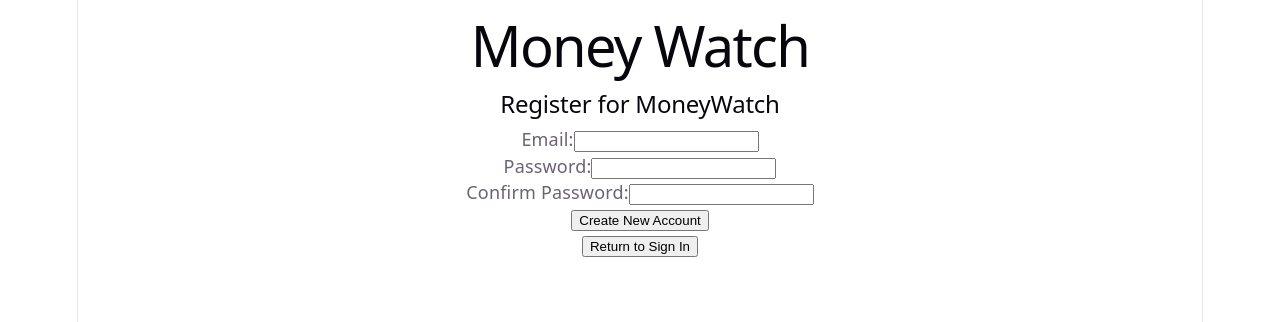
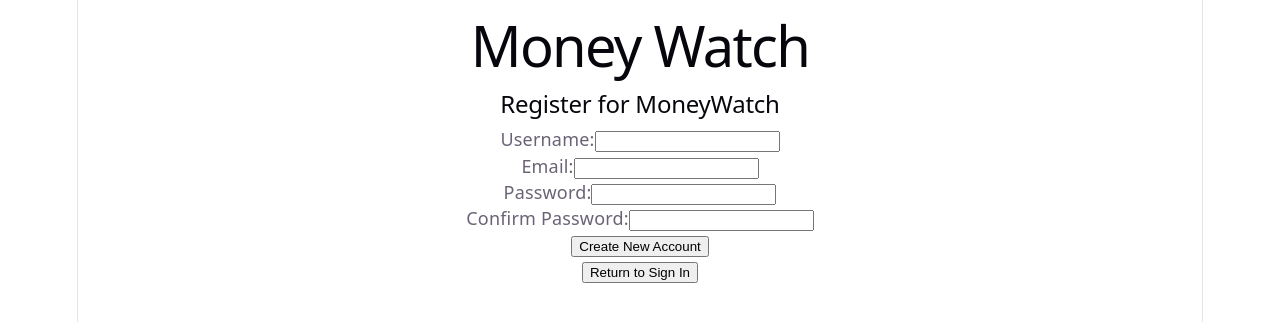
Before and after one commit to Jyotiraditya7/ECE1724_Project, a React (Vite) app in the folder react/my-app/: page / in a window 1280 px wide. Both pictures are taken after typing "name@example.com", "Sample" into the empty fields and a click on the button "Create a New Account". Shown: the top 322 px of the page. Built offline with nearby package versions, Linux system fonts and the light colour scheme.

Commit message:
Added username field to login page for account creation

```diff
--- a/react/my-app/src/components/LoginForm.tsx
+++ b/react/my-app/src/components/LoginForm.tsx
@@ -5,6 +5,7 @@ import type { LoginFormData } from "../types";
 import { useEffect, useState } from "react";
 
 const empty_form: LoginFormData = {
+	username: "",
 	email: "",
 	password: "",
 	confirmPass: ""
@@ -48,6 +49,19 @@ export default function LoginForm({createNew, onSubmit }: LoginFormProps) {
 	      onSubmit={handleSubmit}
     	>
 	      <div>
+					{createNew && <div>
+				     <label htmlFor="Username">Username:</label>
+				     <input
+				       id="username"
+				       name="username"
+				       type="text"
+				       value={form.username}
+				       disabled={submitting}
+				       onChange={(event) => {
+								setForm({...form, username: event.target.value})
+				       }}
+				     />
+					</div>}
 	        <label htmlFor="email">Email:</label>
 	        <input
 	          id="email"
--- a/react/my-app/src/routes/Login.tsx
+++ b/react/my-app/src/routes/Login.tsx
@@ -19,28 +19,34 @@ export default function Login() {
 	// Dummy function for checking account credentials
 	async function TEMP_check_credentials(form: LoginFormData) {
 		if (form.email === TEMP_dummy_creds.email && form.password == TEMP_dummy_creds.password) {
-			return true;
+			return {error: null};
 		} else {
-			return false;
+			return {error: "Invalid Credentials"};
 		}
 	}
 
-	// Dummy function for seeing if account already exists and if password and confirm password form fields match
+	// Dummy function for seeing if account already exists
 	async function TEMP_create_new_acc(form: LoginFormData) {
 		if (form.email === TEMP_dummy_creds.email) {
-			return false;
-		} else {
-			return true;
+			return {error:"Error: Email already registered"};
 		}
+		if (form.username === TEMP_dummy_creds.id) {
+			return {error: "Error: Username already registered"};
+		}
+		return { error: null };
 	}
 
 	async function handleLogin(form: LoginFormData) {
 		// Validate form inputs
-		if (typeof(form.email) != 'string' || form.email.trim().length == 0) {
+		if (createNew && form.username.trim().length == 0) {
+			setMessage("Error: Please input a username");
+			return false;
+    }
+		if (form.email.trim().length == 0) {
 			setMessage("Error: Please input an email");
 			return false;
 		}
-		if (typeof(form.password) != 'string' || form.password.trim().length == 0) {
+		if (form.password.trim().length == 0) {
 			setMessage("Error: Please input a password");
 			return false;
 		}
@@ -51,19 +57,17 @@ export default function Login() {
 
 		// Are we creating a new account or logging in?
 		if (!createNew) {
-			const login_success = await (TEMP_check_credentials(form));	// TODO: connect to auth
-			if (!login_success) {
-				setMessage("Invalid Credentials");
-				return false;
+			const login_result = await (TEMP_check_credentials(form));	// TODO: connect to auth
+			if (login_result.error) {
+				setMessage(login_result.error);
 			} else {
 				setMessage("Logging in...");
 				navigate(`/users/${TEMP_dummy_creds.id}`)
 			}
 		} else {
-			const create_success = await (TEMP_create_new_acc(form)); // TODO: connect to auth/backend
-			if (!create_success) {
-				setMessage("Error: Unable to create new account");
-				return false
+			const create_acc_result = await (TEMP_create_new_acc(form)); // TODO: connect to auth/backend
+			if (create_acc_result.error) {
+				setMessage(create_acc_result.error);
 			} else {
 				setMessage("Creating Account...");
 				navigate(`/users/${TEMP_dummy_creds.id}`)
--- a/react/my-app/src/types.ts
+++ b/react/my-app/src/types.ts
@@ -23,6 +23,7 @@ export type Watch = {
 
 // For Frontend Form States
 export type LoginFormData = {
+	username: string;
 	email: string;
 	password: string;
 	confirmPass: string;
```
